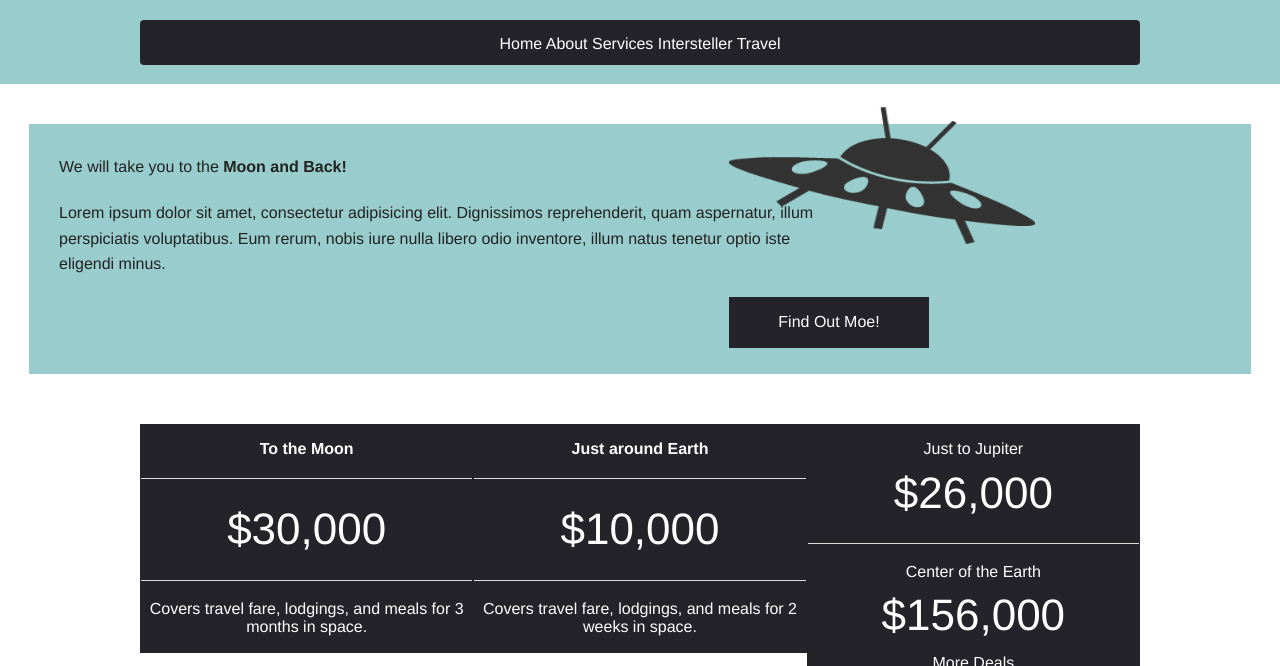
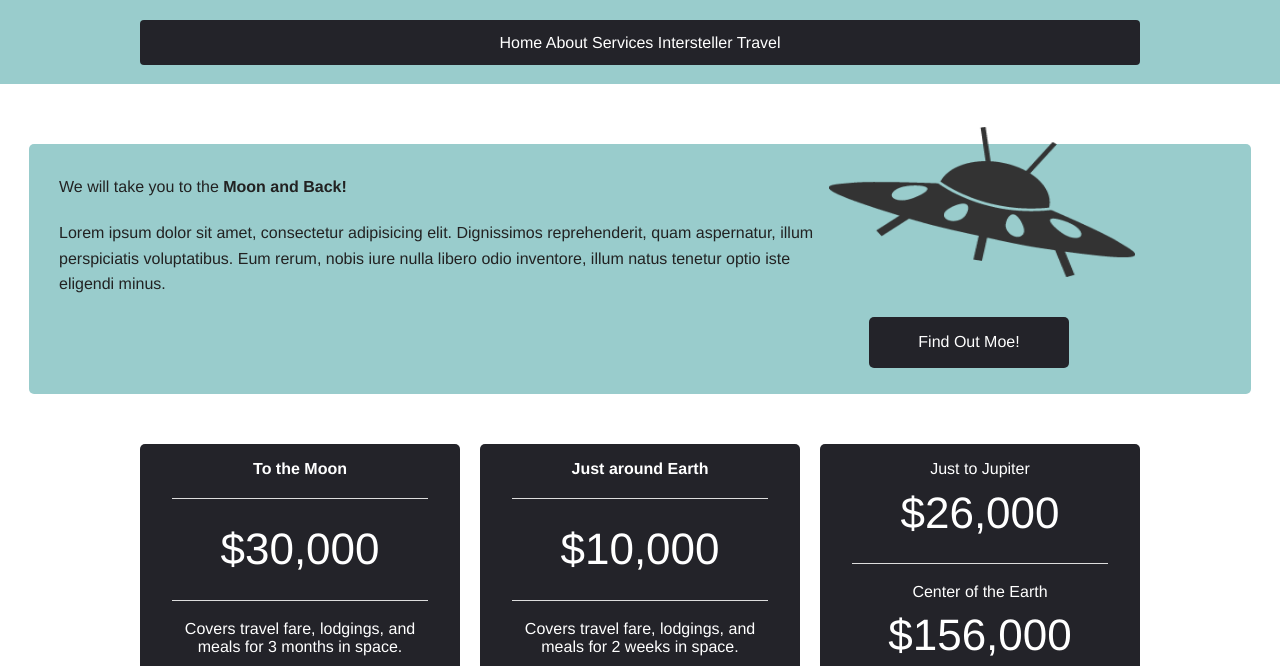
Before and after one commit to Dmeowmixer/starfoxtravelagency, a website: page app/index.html in a window 1280 px wide. Shown: the part 134-800 px from the top of the page. Drawn offline with nearby package versions, Linux system fonts and the light colour scheme; files whose address does not match are found by name.

Commit message:
omg my shit almost froze

```diff
--- a/app/index.html
+++ b/app/index.html
@@ -39,21 +39,21 @@
     <a href="#" class="button moebutton">Find Out Moe!</a>
   </div>
   <div class="buttonzatdabottom row">
-    <a href="#" class="button large-4 columns"><strong>To the Moon<hr size=3></strong>
+    <a href="#" class="button large-4 columns one"><strong>To the Moon<hr size=3></strong>
     <div>
       <h1>$30,000<hr size=7></h1>
     </div>
       Covers travel fare, lodgings, and meals for 3 months in space.</a>
 
-    <a href="#" class="button large-4 columns"><strong>Just around Earth<hr size=3></strong><div>
+    <a href="#" class="button large-4 columns two"><strong>Just around Earth<hr size=3></strong><div>
     <h1>$10,000</h1><hr size=7></div>
      Covers travel fare, lodgings, and meals for 2 weeks in space.</a>
 
-    <a href="#" class="button large-4 columns">Just to Jupiter
+    <a href="#" class="button large-4 columns three">Just to Jupiter
     <div> <h1>$26,000<hr size=3></h1></div>
     <div>Center of the Earth</div>
     <h1>$156,000</h1>
-    <div>More Deals</div><img src="/images/arrow.png" ></a>
+    <div><hr size=7>More Deals</div><img src="/images/arrow.png" ></a>
 
   </div>
   <footer>
--- a/app/sass/styles.scss
+++ b/app/sass/styles.scss
@@ -25,7 +25,6 @@ body > div.contain-to-grid{
 body > div.contain-to-grid > nav{
   width:95%;
   text-align:center;
-  border:solid 1px transparent;
   color:white;
   background-color:$gunmetal_gray;
   border-radius: 4px;
@@ -36,15 +35,15 @@ body > div.contain-to-grid > nav{
   margin-bottom:0px;
 }
 a.button {
-  padding-left:1px;
-  padding-right:1px;
+  width:32%
 }
 div.moonnback{
+  border-radius:5px;
   position:relative;
   background-color:$datbabyblue;
   margin-left:29px;
   margin-right:29px;
-  margin-top:40px;
+  margin-top:60px;
   height:250px;
   margin-bottom:50px;
 }
@@ -55,21 +54,28 @@ div.moonnback{
   width:65%;
 }
 .spaceship{
-  margin-left:700px;
+  margin-left:800px;
   position:absolute;
-  height:55%;
+  height:60%;
   width:25%;
   margin-top:-190px;
 }
 body > div.moonnback > a{
-  margin-left:700px;
+  margin-left:840px;
   width:200px;
 }
 .button{
+  border-radius:5px;
   color:white;
   background-color:$gunmetal_gray;
 }
-
+body > div.buttonzatdabottom.row > a.button.large-4.columns.one{
+  margin-right:20px;
+  padding-bottom:90px;
+}
+body > div.buttonzatdabottom.row > a.button.large-4.columns.two{
+  padding-bottom:90px;
+}
 .button h1{
   color:white;
 }
```
Also changed, not shown: app/css/styles.css.
